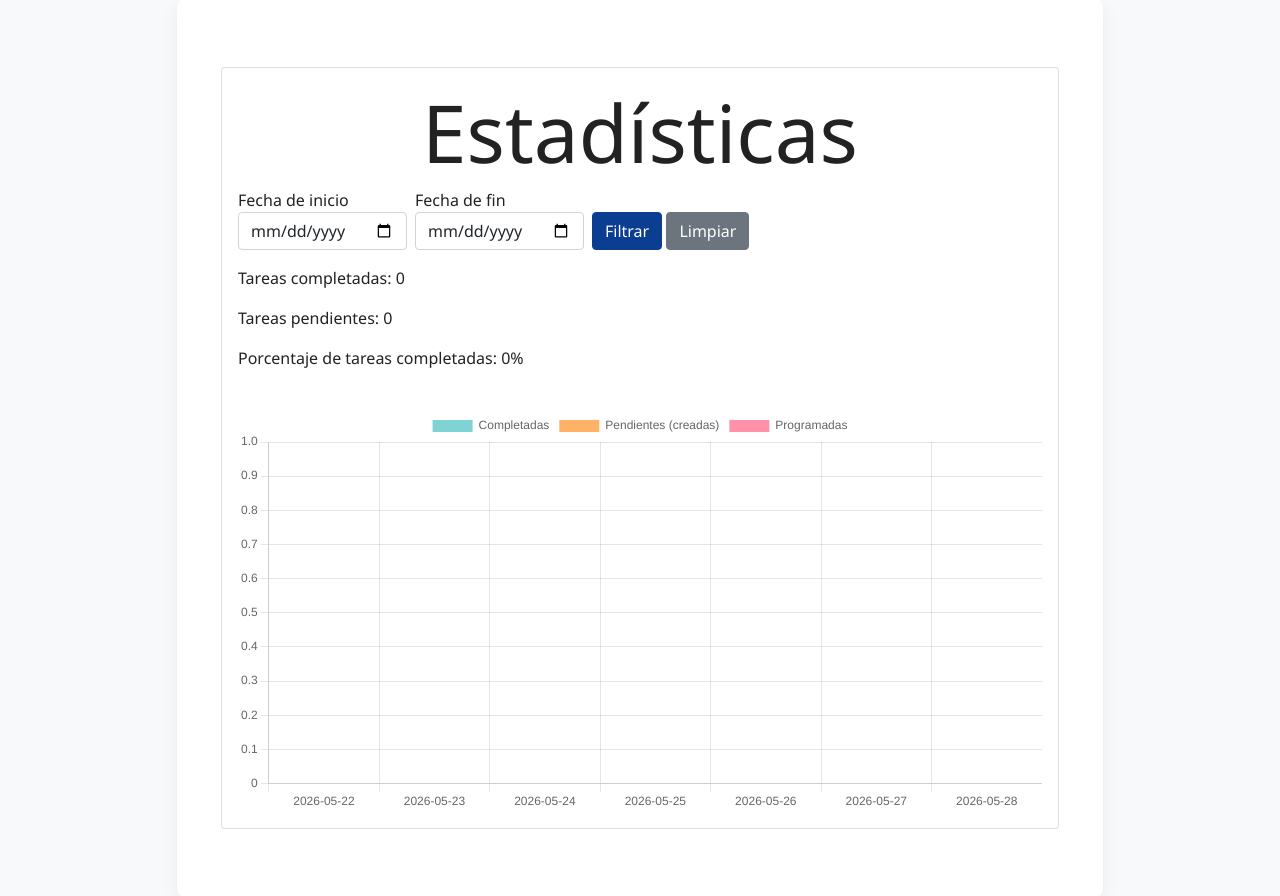
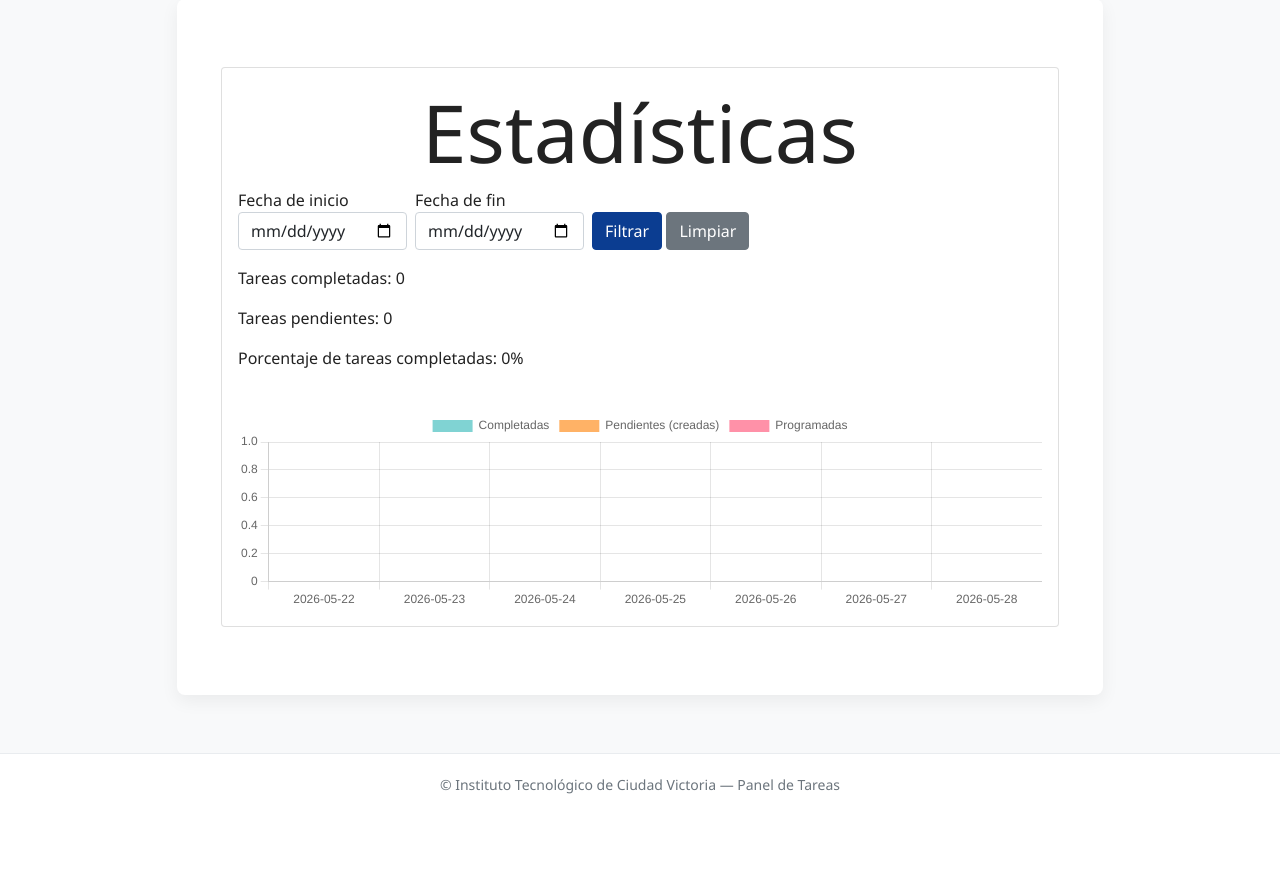
Before and after one commit to JoseAlvarado28/ProCN, a Django app: page /stats/ in a window 1280 px wide. Shown: the part 99-995 px from the top of the page. After the commit the page ends 893 px from the top, so only its background shows below. Run offline with Django 5.2, Linux system fonts and the light colour scheme; the visitor is signed in with stand-in values (Sample User, id 1); data that the repository does not hold is empty.

Commit message:
Creo que ya el bueno

```diff
--- a/tasks/static/css/style.css
+++ b/tasks/static/css/style.css
@@ -75,3 +75,16 @@ body{
 @media (max-width:576px){
     .navbar-brand img{height:36px}
 }
+
+/* Chart container: responsive width, fixed height and max-width limit */
+.chart-container{
+    width:100%;
+    max-width:900px; /* límite de ancho */
+    height:200px; /* altura fija */
+    margin:0 auto;
+}
+.chart-container canvas{
+    width:100% !important;
+    height:100% !important;
+    display:block;
+}
--- a/tasks/templates/stats.html
+++ b/tasks/templates/stats.html
@@ -26,7 +26,9 @@
         <p>Porcentaje de tareas completadas: {{ completion_percentage }}%</p>
 
         <div class="mt-4">
-            <canvas id="completedChart" width="400" height="200"></canvas>
+            <div class="chart-container">
+                <canvas id="completedChart"></canvas>
+            </div>
         </div>
 
         <!-- Modal para mostrar tareas por barra -->
@@ -106,6 +108,7 @@
                     },
                     options: {
                         responsive: true,
+                        maintainAspectRatio: false,
                         interaction: { mode: 'index', intersect: false },
                         plugins: {
                             tooltip: {
```
